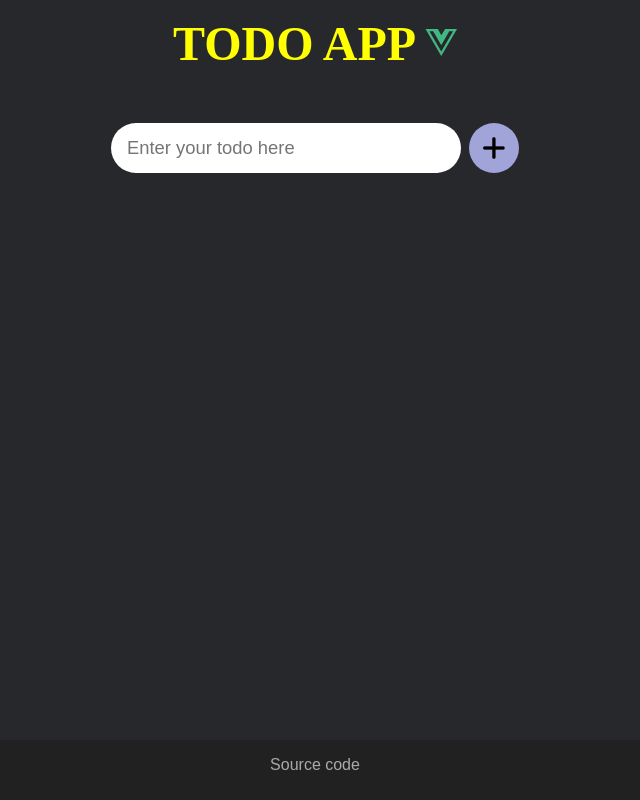
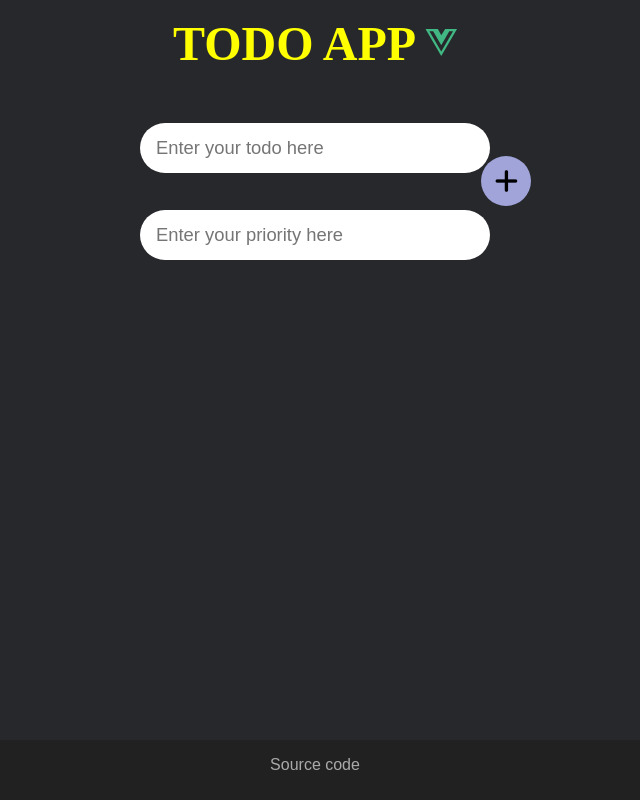
Before and after one commit to soham-dixit/todo-app-vuejs-cli, a Vue app: page / in a window 1280 px wide. Shown: the whole page, without its empty margins (325-965 px from the left). Built offline with nearby package versions, Linux system fonts and the light colour scheme.

Commit message:
prioritybox added

```diff
--- a/src/App.vue
+++ b/src/App.vue
@@ -75,6 +75,28 @@ h1 {
   box-shadow: 0 0 10px 3px yellow;
 }
 
+.inputPriority {
+  display: flex;
+  justify-content: center;
+  align-items: center;
+}
+
+.inputPriority .input {
+  padding: 0.5rem 1rem;
+  height: 50px;
+  outline: none;
+  border: none;
+  width: 350px;
+  font-size: 1.15rem;
+  margin: 0.25rem;
+  transition: 0.5s;
+  border-radius: 25px;
+}
+
+.inputPri:hover {
+  box-shadow: 0 0 10px 3px yellow;
+}
+
 .addButton {
   height: 50px;
   width: 50px;
@@ -83,7 +105,9 @@ h1 {
   border: none;
   background-color: #a0a4d9;
   color: black;
-  margin: 0.25rem;
+  /* margin: 0.25rem; */
+  margin-top: -50px;
+  margin-left: 63%;
   cursor: pointer;
   transition: 0.5s;
 }
--- a/src/components/TodoApp.vue
+++ b/src/components/TodoApp.vue
@@ -3,9 +3,12 @@
     <h1 class="heading">TODO APP <i class="fab fa-vuejs fa-xs icon"></i></h1>
       <div class="inputDiv">
         <input class="input" type="text" v-model="todo" placeholder="Enter your todo here"/>
-        <button class="addButton" @click="storeTodo">
+      </div>
+         <button class="addButton" @click="storeTodo">
           <i class="fas fa-plus fa-2x"></i>
         </button>
+      <div class="inputPriority">
+        <input class="input" type="text" v-model="priority" placeholder="Enter your priority here"/>
       </div>
       <div class="container">
         <div class="item" v-for="(todo, index) in todos" :key="index">
@@ -30,6 +33,7 @@ export default {
     return {
       todo: "",
       todos: [],
+      priority: "",
       selectedTodo: null,
     }
 },
@@ -42,6 +46,11 @@ export default {
       {
         this.todos.push({name: this.todo, isStrikedOff: false});
         this.todo = "";
+        this.isError=false
+      }
+      else
+      {
+        this.isError=true
       }
     },
 
```
